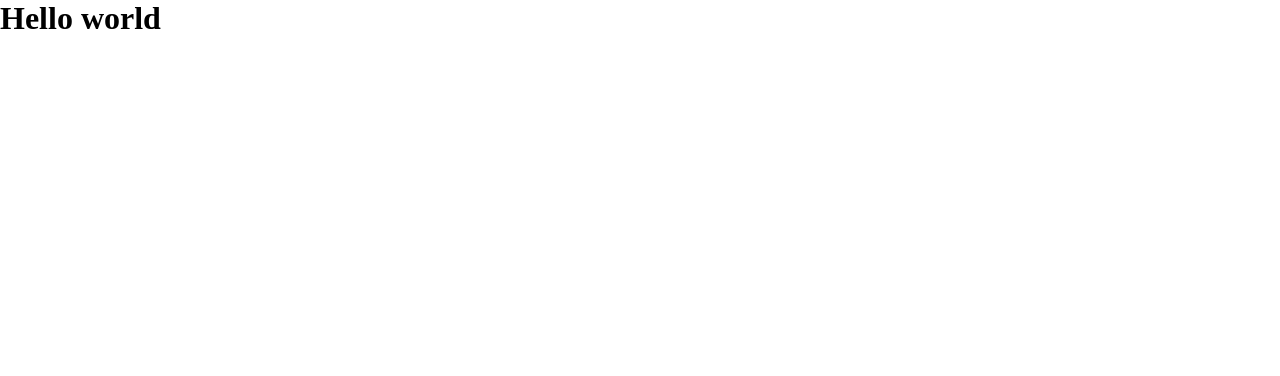
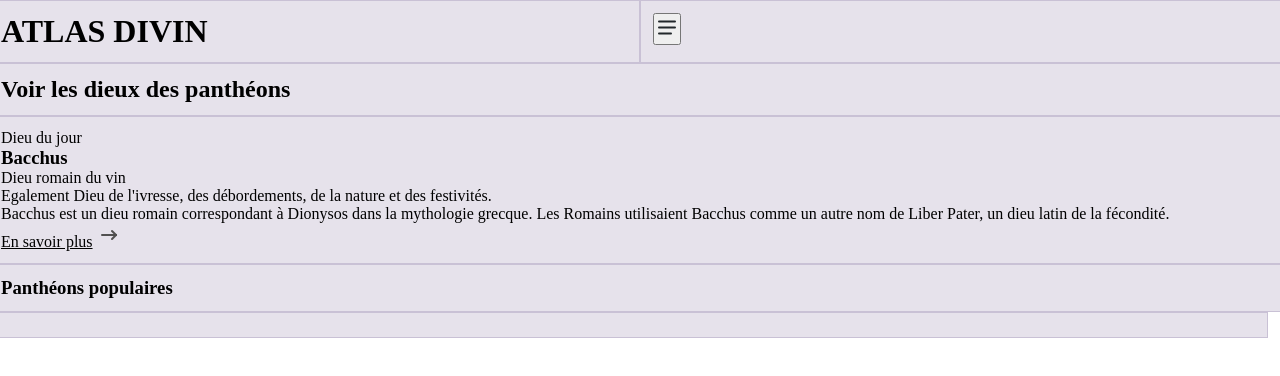
Before and after one commit to OscarDu93/atlas-divin, a website built with Parcel: page src/index.html in a window 1280 px wide. Built offline with nearby package versions, Linux system fonts and the light colour scheme; a web font is replaced by a local one.

Commit message:
html elements

```diff
--- a/package.json
+++ b/package.json
@@ -37,5 +37,8 @@
     "posthtml-inline-svg": "^0.2.0",
     "rimraf": "^6.0.1",
     "sass": "^1.69.5"
+  },
+  "dependencies": {
+    "bootstrap": "^5.3.8"
   }
 }
--- a/src/css/_base.css
+++ b/src/css/_base.css
@@ -12,3 +12,15 @@ img,
 video {
   display: block;
 }
+
+.row + .row {
+  margin-top: 16px;
+}
+
+.row > .col,
+.row > [class^="col-"] {
+  padding-top: 12px;
+  padding-bottom: 12px;
+  background-color: rgba(86, 61, 124, 0.15);
+  border: 1px solid rgba(86, 61, 124, 0.2);
+}
--- a/src/css/main.css
+++ b/src/css/main.css
@@ -2,3 +2,4 @@
 @import "./_base.css";
 @import "./_layout.css";
 @import "./modules/_example.css";
+@import "../../node_modules/bootstrap/dist/css/bootstrap-grid.css";
--- a/src/index.html
+++ b/src/index.html
@@ -5,9 +5,141 @@
     <title>eikon parcel starter</title>
     <meta name="viewport" content="width=device-width, initial-scale=1.0" />
     <link rel="stylesheet" href="css/main.css" />
+    <link rel="preconnect" href="https://fonts.googleapis.com" />
+    <link rel="preconnect" href="https://fonts.gstatic.com" crossorigin />
+    <link
+      href="https://fonts.googleapis.com/css2?family=Caesar+Dressing&family=Inter:ital,opsz,wght@0,14..32,100..900;1,14..32,100..900&family=Karla:ital,wght@0,200..800;1,200..800&family=Raleway:ital,wght@0,100..900;1,100..900&family=Roboto:ital,wght@0,100..900;1,100..900&display=swap"
+      rel="stylesheet"
+    />
   </head>
   <body>
-    <h1>Hello world</h1>
+    <header>
+      <div class="row">
+        <div class="col-10 col-lg-6"><h1>ATLAS DIVIN</h1></div>
+        <div class="col-2 col-lg-6">
+          <button>
+            <svg
+              xmlns="http://www.w3.org/2000/svg"
+              width="24"
+              height="25"
+              viewBox="0 0 24 25"
+              fill="none"
+            >
+              <g clip-path="url(#clip0_57_2369)">
+                <path
+                  d="M4 6.5H20"
+                  stroke="#21272A"
+                  stroke-width="2"
+                  stroke-linecap="round"
+                  stroke-linejoin="round"
+                />
+                <path
+                  d="M4 12.5H20"
+                  stroke="#21272A"
+                  stroke-width="2"
+                  stroke-linecap="round"
+                  stroke-linejoin="round"
+                />
+                <path
+                  d="M4 18.5H16"
+                  stroke="#21272A"
+                  stroke-width="2"
+                  stroke-linecap="round"
+                  stroke-linejoin="round"
+                />
+              </g>
+              <defs>
+                <clipPath id="clip0_57_2369">
+                  <rect
+                    width="24"
+                    height="24"
+                    fill="white"
+                    transform="translate(0 0.5)"
+                  />
+                </clipPath>
+              </defs>
+            </svg>
+          </button>
+        </div>
+      </div>
+    </header>
+
+    <main>
+      <section class="title">
+        <div class="row">
+          <div class="col">
+            <h2>Voir les dieux des panthéons</h2>
+          </div>
+        </div>
+      </section>
+
+      <section class="card-intro">
+        <div class="row">
+          <div class="col">
+            <p class="bold">Dieu du jour</p>
+            <h3 class="card-text">Bacchus</h3>
+            <p class="text">Dieu romain du vin</p>
+            <p class="text">
+              Egalement Dieu de l'ivresse, des débordements, de la nature et des
+              festivités.<br />
+              Bacchus est un dieu romain correspondant à Dionysos dans
+              la mythologie grecque. Les Romains utilisaient Bacchus comme un
+              autre nom de Liber Pater, un dieu latin de la fécondité.
+            </p>
+            <a href="wikw">En savoir plus</a>
+            <svg
+              xmlns="http://www.w3.org/2000/svg"
+              width="24"
+              height="24"
+              viewBox="0 0 24 24"
+              fill="none"
+            >
+              <g clip-path="url(#clip0_113_915)">
+                <path
+                  d="M5 12H19"
+                  stroke="#515050"
+                  stroke-width="2"
+                  stroke-linecap="round"
+                  stroke-linejoin="round"
+                />
+                <path
+                  d="M15 16L19 12"
+                  stroke="#515050"
+                  stroke-width="2"
+                  stroke-linecap="round"
+                  stroke-linejoin="round"
+                />
+                <path
+                  d="M15 8L19 12"
+                  stroke="#515050"
+                  stroke-width="2"
+                  stroke-linecap="round"
+                  stroke-linejoin="round"
+                />
+              </g>
+              <defs>
+                <clipPath id="clip0_113_915">
+                  <rect width="24" height="24" fill="white" />
+                </clipPath>
+              </defs>
+            </svg>
+          </div>
+        </div>
+      </section>
+
+      <section class="tri">
+        <div class="row">
+          <div class="col">
+            <h3>Panthéons populaires</h3>
+          </div>
+          <div class="row">
+            <div class="col">
+              <h3 class="card-text"></h3>
+            </div>
+          </div>
+        </div>
+      </section>
+    </main>
 
     <script src="js/main.js" type="module"></script>
   </body>
```
Also changed, not shown: 1 other file.
